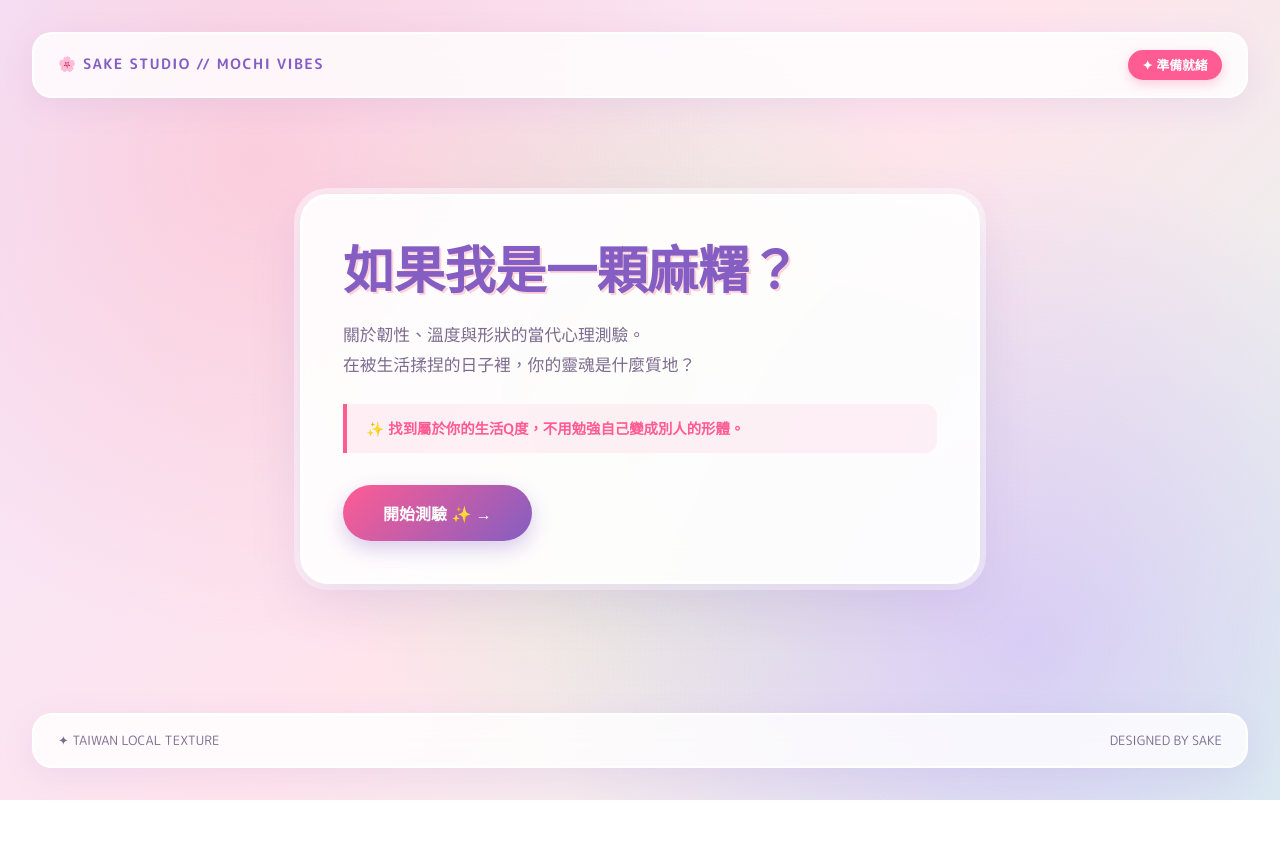
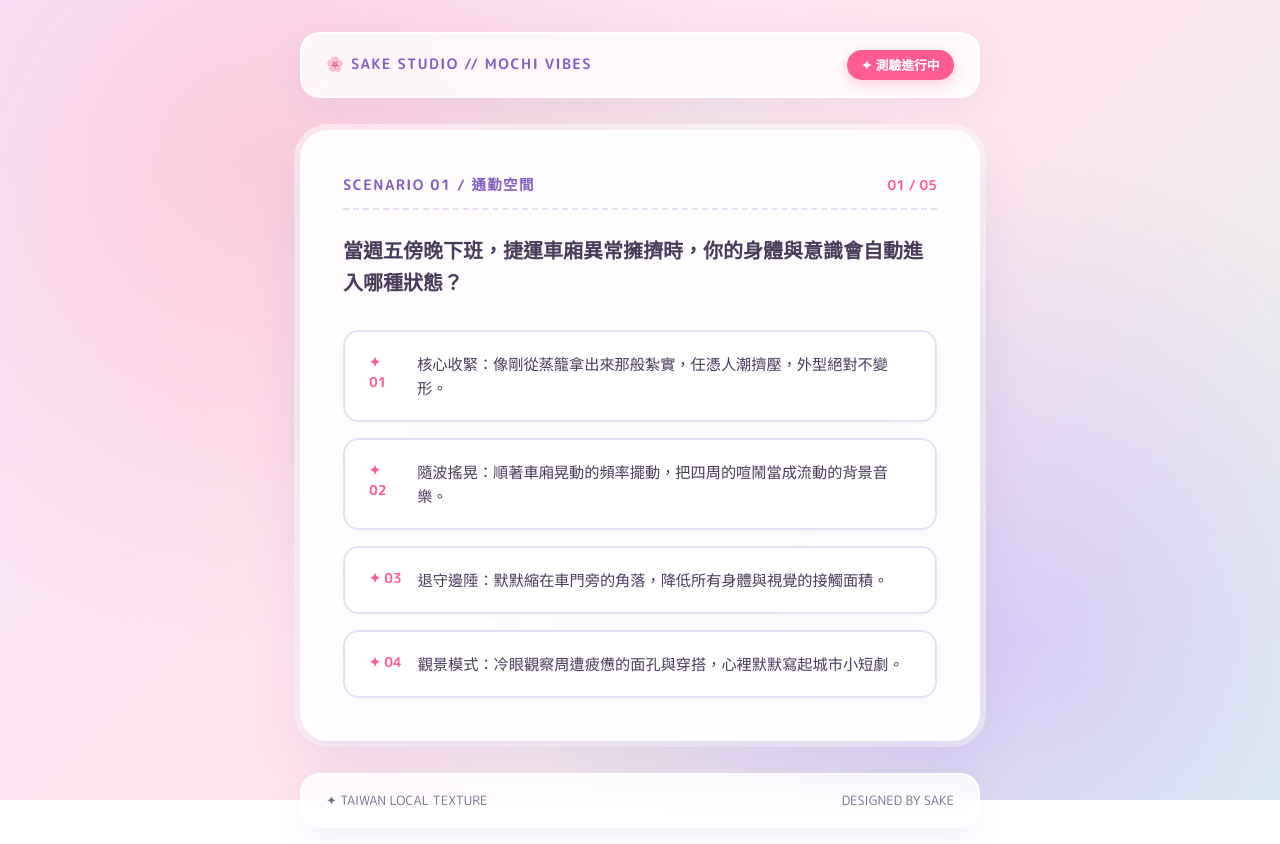
Before and after one commit to alinnadec-debug/Mochimochi, a plain HTML site: page index.html in a window 1280 px wide. Both pictures are taken after a click on the button "開始測驗 ✨ →". Before the commit the page ends 800 px from the top, so only its background shows below. Drawn offline with Linux system fonts and the light colour scheme.

Commit message:
index.html

```diff
--- a/index.html
+++ b/index.html
@@ -4,17 +4,16 @@
     <meta charset="UTF-8">
     <meta name="viewport" content="width=device-width, initial-scale=1.0">
     <title>如果我是一顆麻糬？｜當代生活韌性與形狀心理測驗</title>
-    <!-- 引入 Google Fonts：可愛圓潤字體與流暢字體 -->
+    <!-- 引入 Google Fonts -->
     <link href="https://fonts.googleapis.com/css2?family=M+PLUS+Rounded+1c:wght@400;700;800&family=Noto+Sans+TC:wght@400;500;700&display=swap" rel="stylesheet">
     <style>
         :root {
             --bg-gradient: linear-gradient(135deg, #f3e7ff 0%, #ffe4ec 50%, #e0f7ef 100%);
-            --card-bg: rgba(255, 255, 255, 0.9);
+            --card-bg: rgba(255, 255, 255, 0.92);
             --text-main: #4a3b5c;
             --text-muted: #7d6b8f;
             --accent-pink: #ff5c93;
             --accent-purple: #845ec2;
-            --accent-green: #00c9a7;
             --border-cute: rgba(255, 255, 255, 0.95);
         }
 
@@ -30,11 +29,11 @@
             color: var(--text-main);
             font-family: 'M PLUS Rounded 1c', 'Noto Sans TC', sans-serif;
             min-height: 100vh;
+            padding: 2rem 1rem;
+            position: relative;
             display: flex;
             flex-direction: column;
-            justify-content: space-between;
-            padding: 2rem;
-            position: relative;
+            align-items: center;
         }
 
         /* 絕對不干擾點擊的背景迷幻暈染 */
@@ -45,10 +44,12 @@
                         radial-gradient(circle at 80% 80%, rgba(186, 154, 255, 0.4) 0%, transparent 40%),
                         radial-gradient(circle at 50% 50%, rgba(152, 251, 152, 0.3) 0%, transparent 50%);
             pointer-events: none;
-            z-index: 1;
+            z-index: 0;
         }
 
         header, main, footer {
+            width: 100%;
+            max-width: 680px;
             position: relative;
             z-index: 10;
         }
@@ -63,6 +64,7 @@
             padding: 1rem 1.5rem;
             border-radius: 20px;
             box-shadow: 0 8px 32px rgba(132, 94, 194, 0.1);
+            margin-bottom: 2rem;
         }
 
         .logo-tag {
@@ -83,25 +85,18 @@
         }
 
         main {
-            max-width: 680px;
-            width: 100%;
-            margin: 2rem auto;
             flex-grow: 1;
-            display: flex;
-            flex-direction: column;
-            justify-content: center;
+            margin-bottom: 2rem;
         }
 
-        /* 夢幻甜美毛玻璃卡片（確保內部空間充足，按鈕絕對不會被卡住） */
+        /* 夢幻甜美毛玻璃卡片 */
         .cute-card {
             background: var(--card-bg);
             backdrop-filter: blur(20px);
             border: 3px solid #fff;
             border-radius: 28px;
             box-shadow: 0 20px 50px rgba(132, 94, 194, 0.15), 0 0 0 6px rgba(255, 255, 255, 0.5);
-            padding: 2.5rem 2.5rem;
-            position: relative;
-            z-index: 20;
+            padding: 2.5rem;
         }
 
         /* 頁面切換控制 */
@@ -110,14 +105,13 @@
         }
 
         .page.active {
-            display: flex;
-            flex-direction: column;
+            display: block;
             animation: floatIn 0.4s cubic-bezier(0.16, 1, 0.3, 1) forwards;
         }
 
         @keyframes floatIn {
-            from { opacity: 0; transform: translateY(12px) scale(0.98); }
-            to { opacity: 1; transform: translateY(0) scale(1); }
+            from { opacity: 0; transform: translateY(10px); }
+            to { opacity: 1; transform: translateY(0); }
         }
 
         .hero-title {
@@ -149,7 +143,7 @@
             font-weight: 700;
         }
 
-        /* 修正按鈕點擊範圍與層級 */
+        /* 按鈕樣式與絕對點擊保障 */
         .btn {
             display: inline-flex;
             align-items: center;
@@ -166,8 +160,7 @@
             width: fit-content;
             border-radius: 50px;
             box-shadow: 0 8px 20px rgba(132, 94, 194, 0.3);
-            position: relative;
-            z-index: 30;
+            pointer-events: auto;
         }
 
         .btn:hover {
@@ -224,8 +217,8 @@
             align-items: flex-start;
             border-radius: 16px;
             box-shadow: 0 4px 12px rgba(0,0,0,0.02);
-            position: relative;
-            z-index: 30;
+            width: 100%;
+            pointer-events: auto;
         }
 
         .option-btn:hover {
@@ -300,8 +293,6 @@
             display: flex;
             gap: 1rem;
             flex-wrap: wrap;
-            position: relative;
-            z-index: 30;
         }
 
         .btn-outline {
@@ -318,7 +309,6 @@
         }
 
         footer {
-            margin-top: 2rem;
             background: rgba(255, 255, 255, 0.8);
             backdrop-filter: blur(12px);
             border: 2px solid var(--border-cute);
@@ -335,7 +325,7 @@
 
         @media (max-width: 600px) {
             body { padding: 1rem; }
-            .cute-card { padding: 2rem 1.25rem; }
+            .cute-card { padding: 1.5rem; }
             .result-title { font-size: 2rem; }
         }
     </style>
@@ -356,7 +346,7 @@
                 <h1 class="hero-title">如果我是一顆麻糬？</h1>
                 <p class="hero-subtitle">關於韌性、溫度與形狀的當代心理測驗。<br>在被生活揉捏的日子裡，你的靈魂是什麼質地？</p>
                 <div class="slogan-box">✨ 找到屬於你的生活Q度，不用勉強自己變成別人的形體。</div>
-                <button class="btn" onclick="startQuiz()">開始測驗 ✨ →</button>
+                <button class="btn" id="start-btn">開始測驗 ✨ →</button>
             </div>
 
             <!-- 2. 作答頁 -->
@@ -385,8 +375,8 @@
                     「把邊界感拉得剛剛好，是為了好好保護內心那顆最新鮮的果實。」
                 </blockquote>
                 <div class="result-actions">
-                    <button class="btn" onclick="restartQuiz()">重新測驗 ↺</button>
-                    <button class="btn btn-outline" onclick="alert('已複製結果摘要，歡迎截圖分享至 Instagram 限時動態！')">📋 儲存測驗卡片</button>
+                    <button class="btn" id="restart-btn">重新測驗 ↺</button>
+                    <button class="btn btn-outline" id="share-btn">📋 儲存測驗卡片</button>
                 </div>
             </div>
         </div>
@@ -474,4 +464,128 @@
                 name: "手工麻糬 - 芝麻",
                 tags: ["#內斂", "#深邃", "#思考者"],
                 desc: "深色內餡濃郁飽滿，一口咬下，濃烈的芝麻香氣在口中化開，沉穩而深邃。不喜歡張揚，但肚子裡非常有墨水，是最佳傾聽者。",
-                quote
+                quote: "「越是深沉的靈魂，越懂得把甜留在最核心的地方。」"
+            },
+            "mochi-5": {
+                name: "茶味無餡料麻糬",
+                tags: ["#極簡", "#清爽", "#回甘"],
+                desc: "純粹的茶香融入糯米，不靠過多甜味掩飾，咀嚼後滿口回甘。追求精神上的清爽與獨立，不需要過多的社交包裝。",
+                quote: "「不靠花俏的內餡搶戲，時間會回甘，懂的人就懂。」"
+            },
+            "mochi-6": {
+                name: "抹茶紅豆大福",
+                tags: ["#大人味", "#完美主義", "#細緻"],
+                desc: "帶有大人感的微苦抹茶外皮，包裹著綿密不死甜的紅豆泥，風味細緻。外表冷靜沉著，內心卻有著豐富且濃烈的情感世界。",
+                quote: "「微苦是大人的滋味，而甜，留給懂的人細細品嘗。」"
+            },
+            "mochi-7": {
+                name: "萩餅（牡丹餅）",
+                tags: ["#念舊", "#手作感", "#節氣溫度"],
+                desc: "外層裹著粗略壓碎的紅豆泥或黃豆粉，看得見米粒的粗獷質地，充滿手作溫度。不追求過度精緻的完美，更喜歡生活中自然流露的樸實。",
+                quote: "「不用修飾掉所有的稜角，那正是生活留下的痕跡。」"
+            },
+            "mochi-8": {
+                name: "客家鹹湯圓",
+                tags: ["#局中核心", "#重情", "#照顧者"],
+                desc: "雖然名字帶圓，但在口感上與麻糬同源，經得起大火滾煮與油蔥酥的洗禮。身上帶有一種「有我在，大家就不用擔心」的強大可靠氣場。",
+                quote: "「有我在的地方，就是圓滿。把日常的擔當，煮成一碗熱呼呼的團聚。」"
+            },
+            "mochi-9": {
+                name: "鏡餅（神麻糬）",
+                tags: ["#定海神針", "#精神領袖", "#儀式感"],
+                desc: "層疊的圓形象徵圓滿，靜靜立在顯眼處承載祈願。平常不疾不徐，但在關鍵時刻總能帶來沉穩的凝聚力與儀式感。",
+                quote: "「靜靜立在那裡，就是一種祝福與錨定。」"
+            },
+            "mochi-10": {
+                name: "烤麻糬",
+                tags: ["#熱血", "#行動派", "#外酥內軟"],
+                desc: "在炭火上慢慢膨脹、表皮微焦，刷上醬油或煉乳，外酥內軟。經過高溫考驗後，反而能展現出最獨特的酥脆口感與迷人風味。",
+                quote: "「生活給的高溫，只會讓我膨脹得更漂亮。」"
+            }
+        };
+
+        let currentQuestion = 0;
+        let scores = {};
+
+        function startQuiz() {
+            currentQuestion = 0;
+            scores = {};
+            document.getElementById('page-home').classList.remove('active');
+            document.getElementById('page-quiz').classList.add('active');
+            document.getElementById('status-text').innerText = '✦ 測驗進行中';
+            loadQuestion();
+        }
+
+        function loadQuestion() {
+            const q = questions[currentQuestion];
+            document.getElementById('q-category').innerText = q.category;
+            document.getElementById('q-counter').innerText = `0${currentQuestion + 1} / 05`;
+            document.getElementById('q-title-text').innerText = q.title;
+
+            const container = document.getElementById('options-container');
+            container.innerHTML = '';
+
+            q.options.forEach((opt, index) => {
+                const btn = document.createElement('button');
+                btn.className = 'option-btn';
+                btn.innerHTML = `<span class="option-tag">✦ 0${index + 1}</span> <span>${opt.text}</span>`;
+                btn.addEventListener('click', () => selectOption(opt.type));
+                container.appendChild(btn);
+            });
+        }
+
+        function selectOption(type) {
+            scores[type] = (scores[type] || 0) + 1;
+            currentQuestion++;
+
+            if (currentQuestion < questions.length) {
+                loadQuestion();
+            } else {
+                showResult();
+            }
+        }
+
+        function showResult() {
+            document.getElementById('page-quiz').classList.remove('active');
+            document.getElementById('page-result').classList.add('active');
+            document.getElementById('status-text').innerText = '✦ 測驗完成';
+
+            let bestType = "mochi-1";
+            let maxScore = -1;
+            for (let type in scores) {
+                if (scores[type] > maxScore) {
+                    maxScore = scores[type];
+                    bestType = type;
+                }
+            }
+
+            const result = mochiTypes[bestType];
+            document.getElementById('res-name').innerText = result.name;
+            document.getElementById('res-desc').innerText = result.desc;
+            document.getElementById('res-quote').innerText = result.quote;
+
+            const tagsContainer = document.getElementById('res-tags');
+            tagsContainer.innerHTML = '';
+            result.tags.forEach(tag => {
+                const span = document.createElement('span');
+                span.className = 'tag';
+                span.innerText = tag;
+                tagsContainer.appendChild(span);
+            });
+        }
+
+        function restartQuiz() {
+            document.getElementById('page-result').classList.remove('active');
+            document.getElementById('page-home').classList.add('active');
+            document.getElementById('status-text').innerText = '✦ 準備就緒';
+        }
+
+        // 綁定事件監聽器確保 100% 可點擊
+        document.getElementById('start-btn').addEventListener('click', startQuiz);
+        document.getElementById('restart-btn').addEventListener('click', restartQuiz);
+        document.getElementById('share-btn').addEventListener('click', () => {
+            alert('已複製結果摘要，歡迎截圖分享至 Instagram 限時動態！');
+        });
+    </script>
+</body>
+</html>
```
